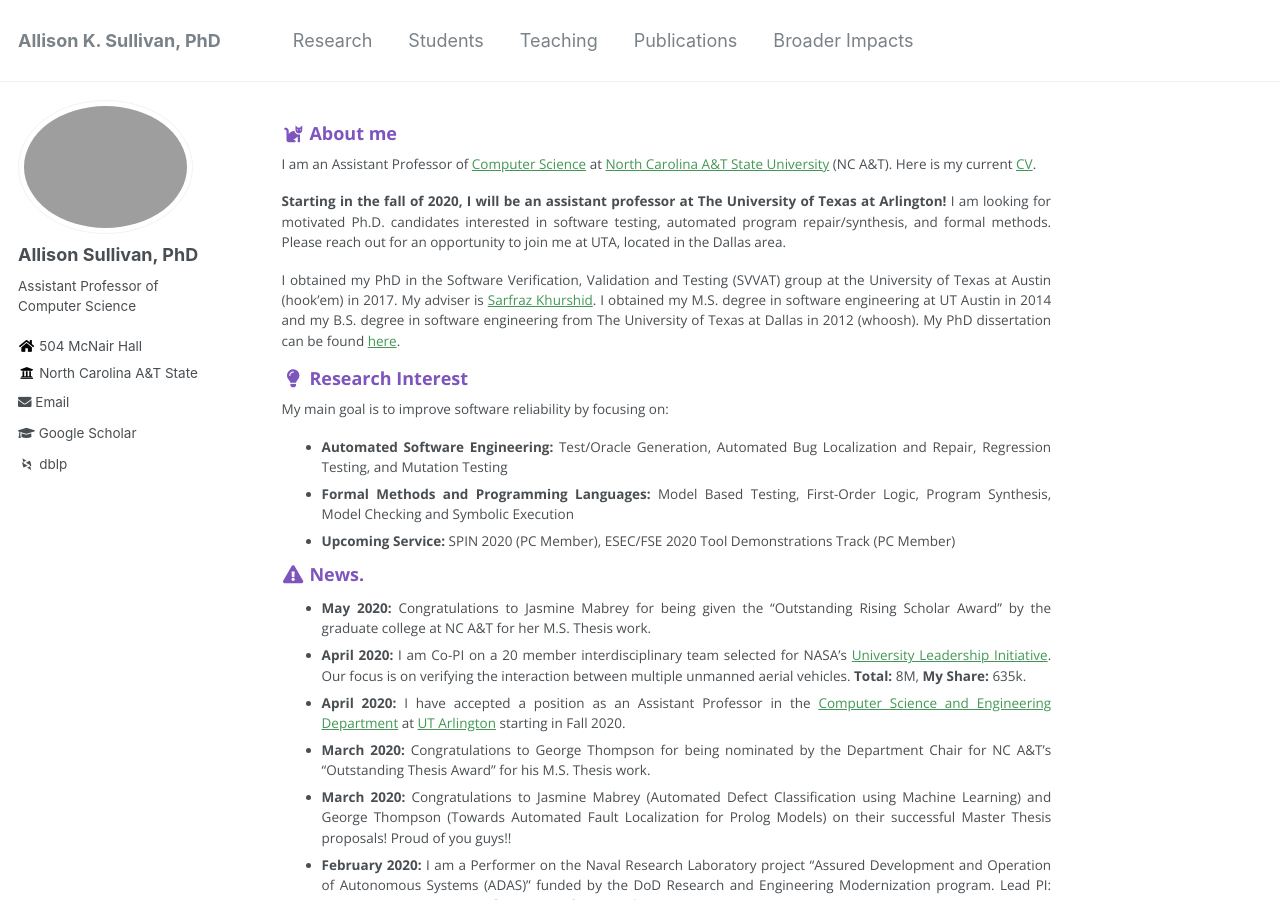
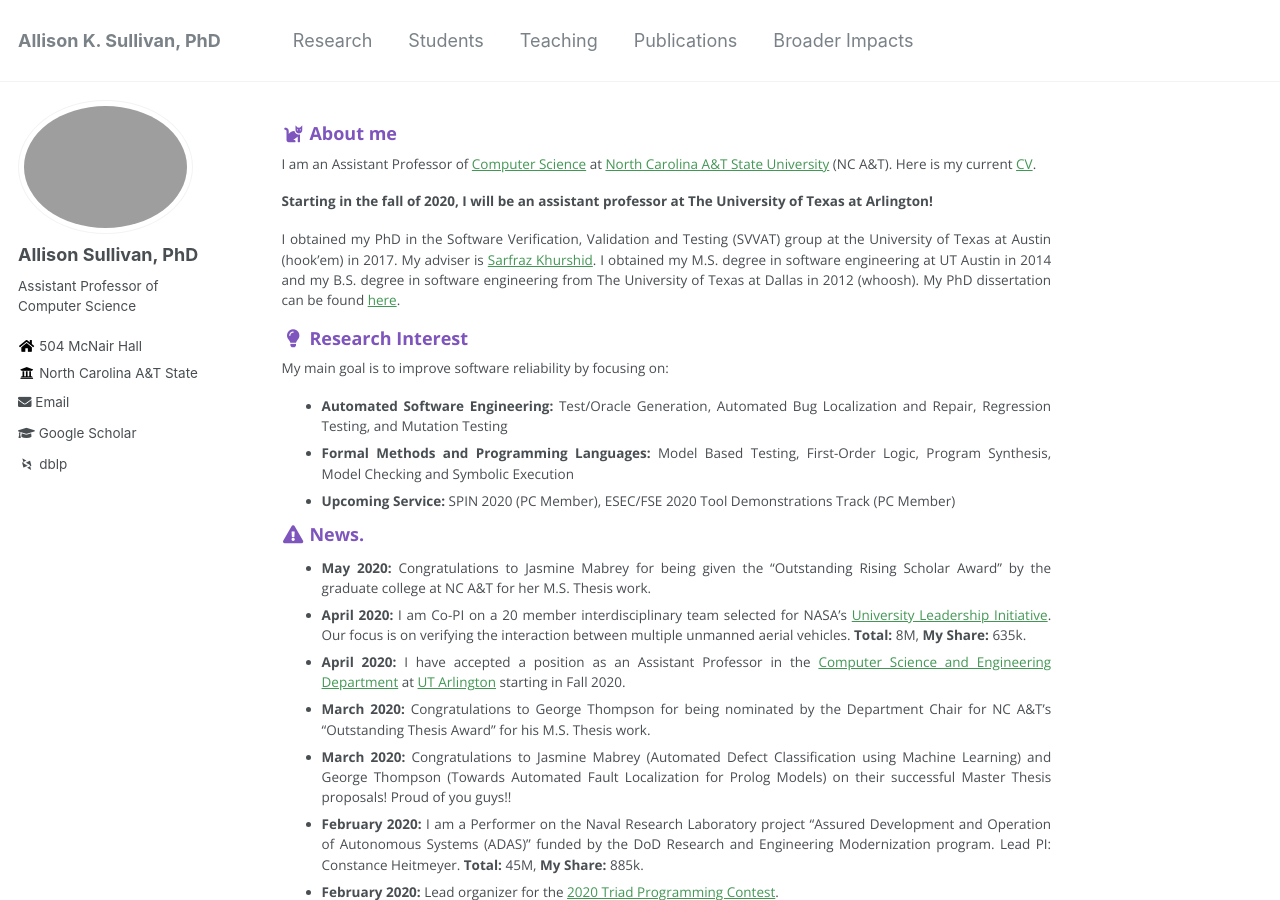
Before and after one commit to Allisonius/allisonius.github.io, a Jekyll site: the page built from _pages/about.md, in a window 1280 px wide and 900 px high. Built offline with Jekyll 4.4.1, drawn with Linux system fonts in a browser that asks for light colours; some web fonts are replaced.

Commit message:
Update about.md

```diff
--- a/_pages/about.md
+++ b/_pages/about.md
@@ -11,7 +11,7 @@ redirect_from:
 ### <i class="fa fa-fw fa-cat" aria-hidden="true"></i> About me
 I am an Assistant Professor of [Computer Science](https://www.ncat.edu/coe/departments/cs/index.php) at [North Carolina A&T State University](https://www.ncat.edu/) (NC A&T). Here is my current [CV](/files/ASullivan_CV.pdf).
 
-**Starting in the fall of 2020, I will be an assistant professor at The University of Texas at Arlington!** I am looking for motivated Ph.D. candidates interested in software testing, automated program repair/synthesis, and formal methods. Please reach out for an opportunity to join me at UTA, located in the Dallas area.
+**Starting in the fall of 2020, I will be an assistant professor at The University of Texas at Arlington!**
 
 I obtained my PhD in the Software Verification, Validation and Testing (SVVAT) group at the University of Texas at Austin (hook'em) in 2017. My adviser is [Sarfraz Khurshid](https://users.ece.utexas.edu/~khurshid/). I obtained my M.S. degree in software engineering at UT Austin in 2014 and my B.S. degree in software engineering from The University of Texas at Dallas in 2012 (whoosh). My PhD dissertation can be found [here](files/dissertation.pdf).
 
```
